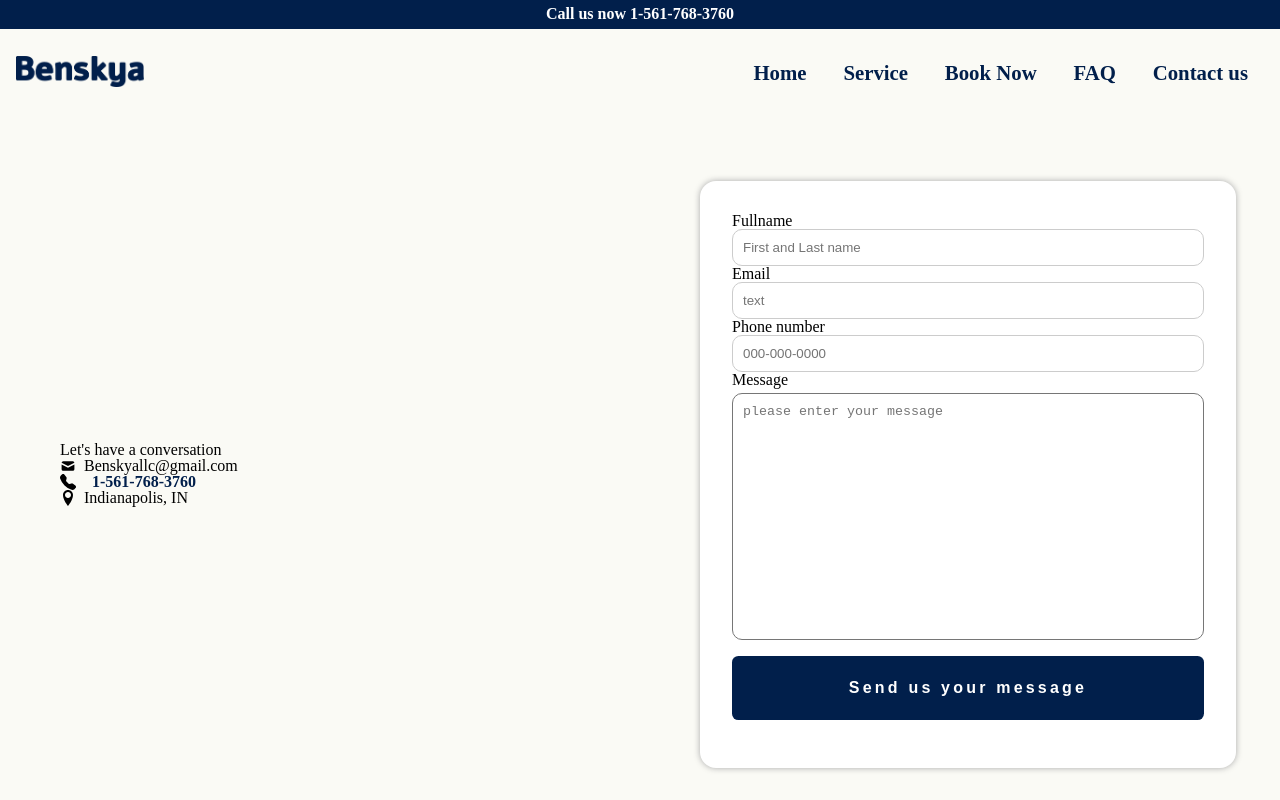
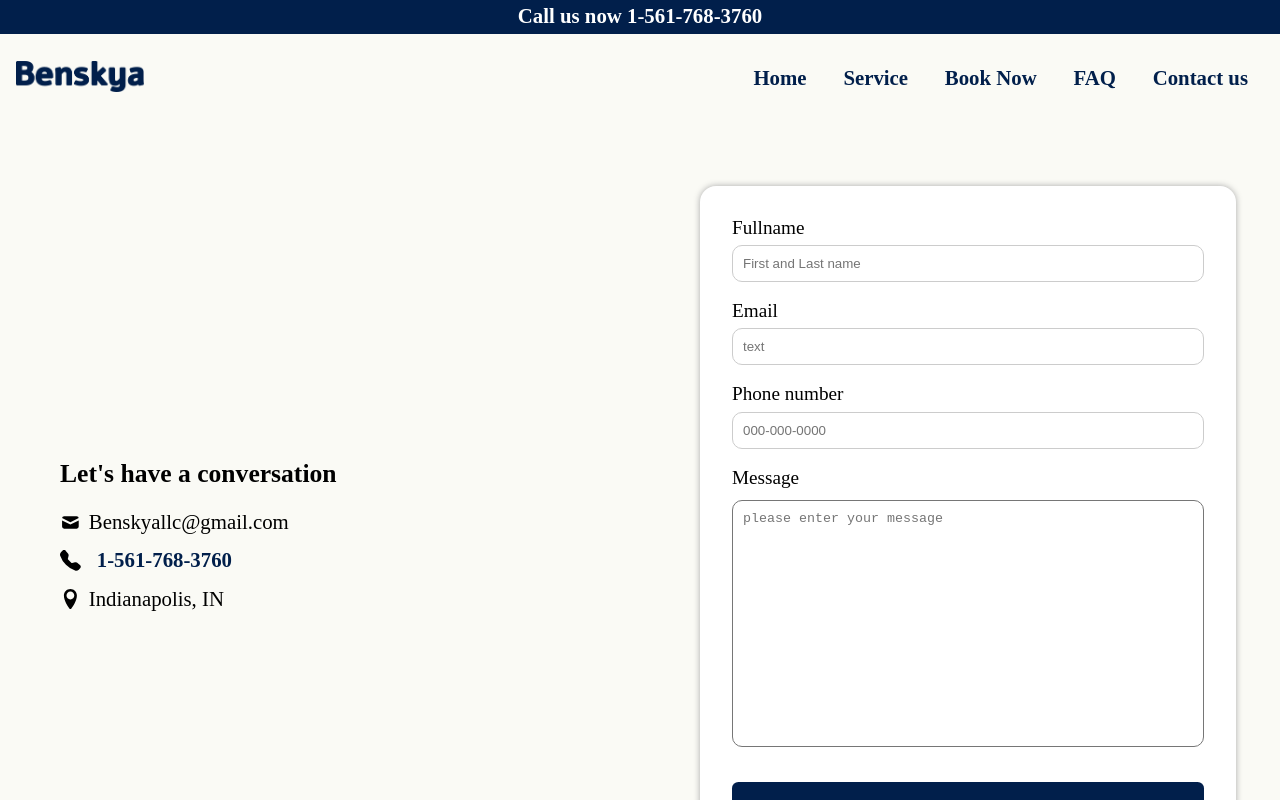
Before and after one commit to vegatch/cleaningFrontend, a React (Create React App) app: page /Contact in a window 1280 px wide. Shown: the top 800 px of the page. Built offline with nearby package versions, Linux system fonts and the light colour scheme; no server answers.

Commit message:
ads section improved

```diff
--- a/src/CSS/faq.css
+++ b/src/CSS/faq.css
@@ -1,3 +1,4 @@
 .faq-page-container h2{
-    text-align: left;
+    text-align: center;
+
 }
--- a/src/CSS/home.css
+++ b/src/CSS/home.css
@@ -6,6 +6,7 @@
 }
 
 .benefit-section
+,.contact-section
 {
     box-shadow: 0 0 .4rem var(--darkgray-line);
     border-top-left-radius: 5rem;
--- a/src/Footer/Footer.jsx
+++ b/src/Footer/Footer.jsx
@@ -1,6 +1,5 @@
 import React from "react";
 import Button from '../components/Button/Button.jsx'
-// import Phone from '../components/Phone/Phone.jsx'
 import logo from '../pics/logo-white.png'
 import './footer.css'
 import { NavLink } from "react-router-dom";
--- a/src/Footer/footer.css
+++ b/src/Footer/footer.css
@@ -1,4 +1,4 @@
-
+/*
 footer{
     padding: 2rem;
 }
@@ -41,4 +41,4 @@ footer ul li div{
 footer ul li p{
     text-align: start;
 
-}
+} */
--- a/src/components/Contact/ContactUs.jsx
+++ b/src/components/Contact/ContactUs.jsx
@@ -140,7 +140,7 @@ const ContactUs = () => {
     return(
         <div className="contact-wrapper">
             <div className="contact_left_container">
-                <h3>Let's have a conversation</h3>
+                <h1>Let's have a conversation</h1>
                 <div className="contact-flex">
                     <HiMail/> <p>Benskyallc@gmail.com</p>
                 </div>
@@ -153,16 +153,13 @@ const ContactUs = () => {
             </div>
             <div className="form-container">
               <form  onSubmit={handleSubmit} className="contact_right_container">
-                <div>
-
+                <div className="error">
                   {isLoading && <span> Submitting...</span>}
                   {serverError && <span>Something went wrong </span>}
                   <p className="errorDisplay"> {formError.fullname} </p>
                   <p className="errorDisplay"> {formError.email} </p>
                   <p className="errorDisplay"> {formError.phonenumber} </p>
                   <p className="errorDisplay"> {formError.message} </p>
-
-                  {/* {formError.email && <p>{formError.email}</p>} */}
                 </div>
                   <div>
                     {/* {fetchError && <p>{fetchError}</p>} */}
--- a/src/components/Contact/contactUs.css
+++ b/src/components/Contact/contactUs.css
@@ -1,6 +1,5 @@
 
 .contact_right_container{
-    /* box-shadow: .5rem .5rem var(--darkgray-line); */
     box-shadow:  0 0 .4rem var(--darkgray-line);
     margin-block: 2rem;
     box-sizing: border-box;
@@ -9,12 +8,25 @@
     border-radius: 1rem;
 }
 
+.form-container form label{
+    font-size: 1.2rem;
+}
 
-.contact_right_container input, .contact_right_container textarea{
+.form-container form input,
+.form-container form textarea{
     display: block;
     box-sizing: border-box;
     width: 100%;
+    margin-bottom: 1.2rem;
+    margin-top: .5rem;
 }
+
+.form-container form .error{
+    font-size: 1.4rem;
+    color:red;
+}
+
+
 .contact-wrapper{
     margin-bottom: 2rem;
 }
@@ -32,11 +44,20 @@
 
 .phone-contact-wrapper{
     padding: 0;
-    /* background-color: red; */
     text-align: start;
     width: fit-content;
 }
 
+.contact_left_container h1{
+    font-size: 1.6rem;
+    font-weight: 900;
+    margin-bottom: 1rem;
+}
+
+.contact_left_container  .contact-flex{
+    font-size: 1.3rem;
+    line-height: 2.4rem;
+}
 
 
 @media screen and (min-width:870px){
--- a/src/components/FAQ/faq.css
+++ b/src/components/FAQ/faq.css
@@ -1,12 +1,15 @@
 .section-container{
-    margin-block:2rem;
+    margin-block:2rem ;
+    border: none;
+}
+
+.faq-outer-container{
+     max-width: 840px;
+    margin: auto;
 }
 
 
 
-/* .page-container h1{
-    text-align: center;
-} */
 
 .faq-container .faq-question{
     font-weight: bold;
--- a/src/components/Phone/phone.css
+++ b/src/components/Phone/phone.css
@@ -1,8 +1,9 @@
 
 .phone-container
 {
-    font-weight: larger;
+    font-size: 1.3rem;
     padding: 0;
+    color: black;
 
 }
 
--- a/src/components/utilities/Validation.jsx
+++ b/src/components/utilities/Validation.jsx
@@ -21,7 +21,7 @@ const FormValidation = (formState) =>{
     }
 
     if(formState.phonenumber === ''){
-        validationError.phone_number ='Phone number is required'
+        validationError.phonenumber ='Phone number is required'
 
     }else if(!phoneFormat.test(formState.phonenumber)){
         validationError.phonenumber =' Format 000-000-0000 expected'
@@ -32,73 +32,14 @@ const FormValidation = (formState) =>{
         validationError.message ='Message is required'
 
     }
-    if( formState.message.length > 300){
-        validationError.message =' message is too long. Max length is 300'
+    if( formState.message.length > 300 || formState.message.length > 10){
+        validationError.message =' message should be between 10 and 300 long'
 
     }
 
 
-    // Order function validation starts here
-
-    if (formState.firstname === "") {
-        validationError.firstname ='First name is required'
-    }else if(formState.firstname.length > 30 || formState.firstname.length < 2){
-      validationError.firstname='Name maybe too short'
-    }
-
-    if (formState.lastname === "") {
-      validationError.lastname ='Last name is required'
-    }else if(formState.lastname.length > 30 || formState.lastname.length < 2){
-      validationError.lastname='Name maybe too short'
-    }
-
-  if(formState.email === ''){
-    validationError.email ='Email is required'
-
-}else if(!validEmail.test(formState.email)){
-  validationError.email ='Email is incorrect'
-
-}
-
-if(formState.phonenumber === ''){
-  validationError.phonenumber ='Phone number is required'
-
-}else if(!phoneFormat.test(formState.phonenumber)){
-validationError.phonenumber =' Format 000-000-0000 expected'
-
-}
-if (formState.streetAddress === "") {
-validationError.streetAddress ='address is required'
-}
-if (formState.city === "") {
-validationError.city ='city is required'
-}
-if (formState.selectBedNum === "0") {
-validationError.selectBedNum ='# bedroom is required'
-}
-if (formState.selectBathNum === "0") {
-validationError.selectBathNum ='# bathroom is required'
-}
-if (formState.zipcode === "") {
-validationError.zipcode ='zipcode is required'
-}else if(formState.zipcode.length !== 5){
-validationError.zipcode ='zipcode doesn\'t match'
-}else if(isNaN(formState.zipcode)){
-validationError.zipcode ='only numbers acccepted'
-}
-
-if (formState.selectCleanType === "") {
-validationError.selectCleanType ='cleaning type is required'
-}
-if (formState.cleaningDate ==='') {
-validationError.cleaningDate ='Cleaning date is required'
-}
-if (formState.selectCleanTime ==='') {
-validationError.selectCleanTime ='Cleaning time is required'
-}
-    // Order function validation ends here
 
     return validationError;
 }
 
-export default FormValidation
+export default FormValidation;
--- a/src/index.css
+++ b/src/index.css
@@ -25,7 +25,7 @@ body{
     font-family: 'Roboto', sans-serif;
     font-size: 16px;
     margin: 0;
-    overflow:auto
+    overflow: auto;
 
 }
 
--- a/src/pages/Home.jsx
+++ b/src/pages/Home.jsx
@@ -104,13 +104,13 @@ const Home = () => {
                 </div>
             </div>
              {/* Contact us Section */}
-             <div className="contact-section">
-                <h3>Still have a question?
-                </h3>
-                <div>
-                    <ContactUS />
+             <div className="content-container">
+                <div className="contact-section">
+                    <div>
+                        <ContactUS />
+                    </div>
                 </div>
-            </div>
+             </div>
             <div>
                 <Banner />
             </div>
```
